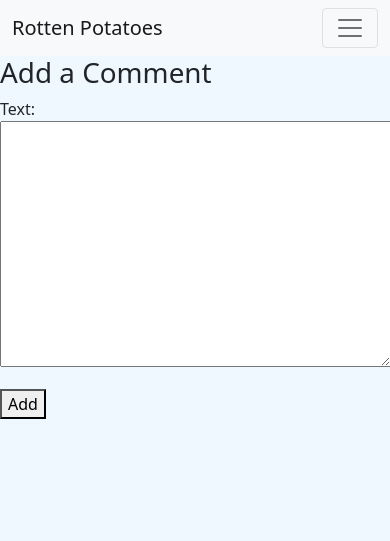
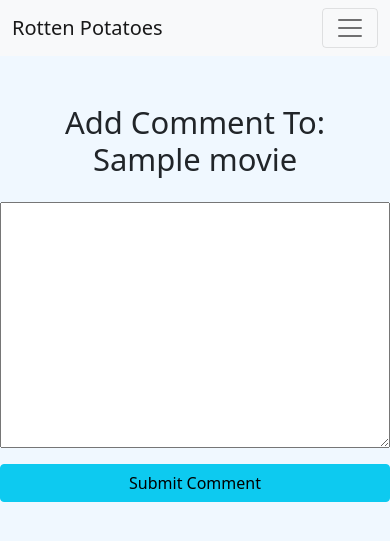
Before and after one commit to Eg3-git/wad2project, a Django app: a page that uses wad2project/templates/rotten_potatoes/addcomment.html in a window 390 px wide. Shown: the top 541 px of the page. Run offline with Django 3.2, Linux system fonts and the light colour scheme; a user stored in the database is signed in; tables that the repository leaves empty hold one stand-in row (values such as "Sample post").

Commit message:
progress with bootstrap, added delete in urls

```diff
--- a/wad2project/rotten_potatoes/urls.py
+++ b/wad2project/rotten_potatoes/urls.py
@@ -18,4 +18,5 @@ urlpatterns = [
     path('account/', views.account, name='account'),
     path('account/edit/', views.edit_account, name='edit_account'),
     path('ratings/', views.ratings, name='ratings'),
+    path('movie/<slug:movie_name_slug>/deletecomment/<int:comment_pk>/', views.delete_comment, name='delete_comment'),
     ]
--- a/wad2project/templates/rotten_potatoes/addcomment.html
+++ b/wad2project/templates/rotten_potatoes/addcomment.html
@@ -6,17 +6,24 @@
 {% endblock %}
 
 {% block body_block %}
-	<h1>Add a Comment</h1>
+	<div class="container my-5">
+		<h1 class="display-5 text-center">Add Comment To: {{ movie.name }}</h1>
+		<div class="d-flex justify-content-center my-4">
 			<form
 				id="form"
 				method="post"
 				action="{% url 'rotten_potatoes:add_comment' movie.slug %}"
 				enctype="multipart/form-data"
-			class="auto-form">
+				style="width: fit-content;">
+				<div class="row">
 					{% csrf_token %}
-				{{ form.as_p }}
-
-				<button type="submit">Add</button>
+					{{ form.text }}
+				</div>
+				<div class="row my-3">
+					<button class="btn btn-info" type="submit">Submit Comment</button>
+				</div>
 			</form>
+		</div>
+	</div>
 
 {% endblock %}
--- a/wad2project/templates/rotten_potatoes/login.html
+++ b/wad2project/templates/rotten_potatoes/login.html
@@ -56,7 +56,7 @@
 			</div>
 		</div>
 		<div class="row d-flex justify-content-center">
-				<a class="col-11 col-md-7 col-lg-5 col-xl-4" href="#">Do not have an account? Register here!</a>
+				<a class="col-11 col-md-7 col-lg-5 col-xl-4" href="{% url 'rotten_potatoes:register' %}">Do not have an account? Register here!</a>
 		</div>
 	</div>
 
```
Also changed, not shown: wad2project/templates/rotten_potatoes/movie.html (+10 -39 lines). Lines whose indentation alone changed are shown as unchanged.
